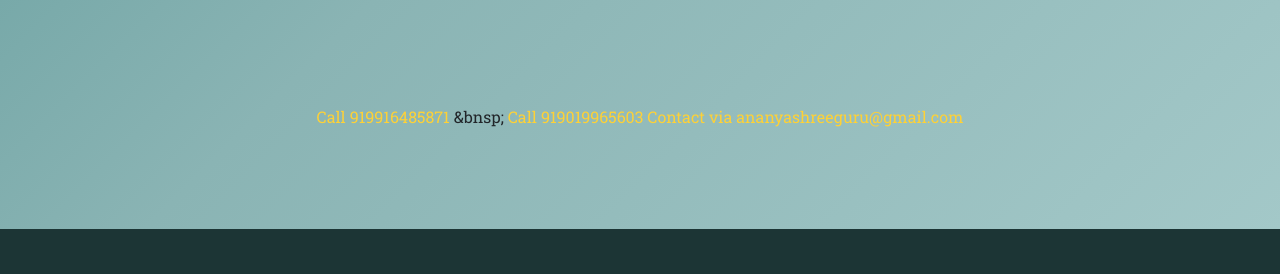
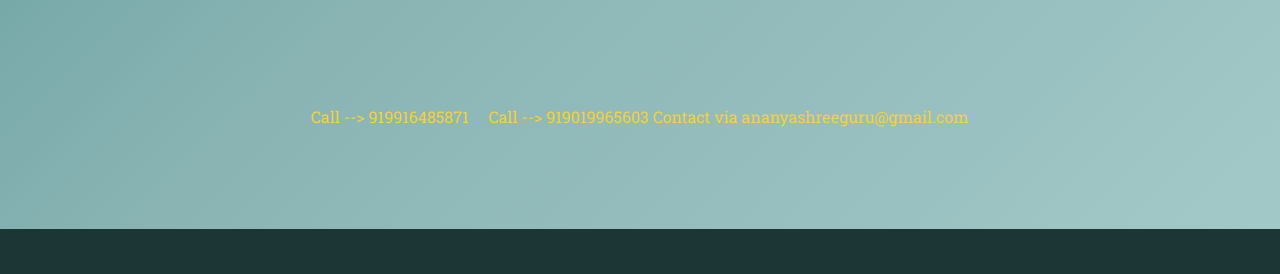
Before and after one commit to shreegurutrust22/ananyaschool, a Jekyll site: the page built from index.md, in a window 1280 px wide and 900 px high, scrolled down 5823 px. Shown: the part 285-559 px from the top of the window. Built offline with Jekyll 4.4.1, drawn with Linux system fonts in a browser that asks for light colours; some web fonts are replaced; some of the changed lines change nothing that is shown.

Commit message:
Update contact.html

```diff
--- a/_includes/contact.html
+++ b/_includes/contact.html
@@ -33,8 +33,8 @@
         <h2 class="section-heading text-uppercase">
           {{ site.data.sitetext[site.locale].contact.title | markdownify | default: Contact Us }}</h2>
         <h3 class="section-subheading text-muted">{{ site.data.sitetext[site.locale].contact.text | default: "" }}</h3>
-        <a href="tel:+919916485871">Call 919916485871</a>&nbsp;&bnsp;
-        <a href="tel:+919019965603">Call 919019965603 </a>
+        <a href="tel:+919916485871">Call --> 919916485871</a>&nbsp;&nbsp;&nbsp;&nbsp;
+        <a href="tel:+919019965603">Call --> 919019965603 </a>
         <a href="mailto:ananyashreeguru@gmail.com?subject=Donation Inquiry">Contact via ananyashreeguru@gmail.com</a>
         <a href="https://wa.me/919916485871" class="floating-whatsapp" target="_blank">WhatsApp</a>
       </div>
```
